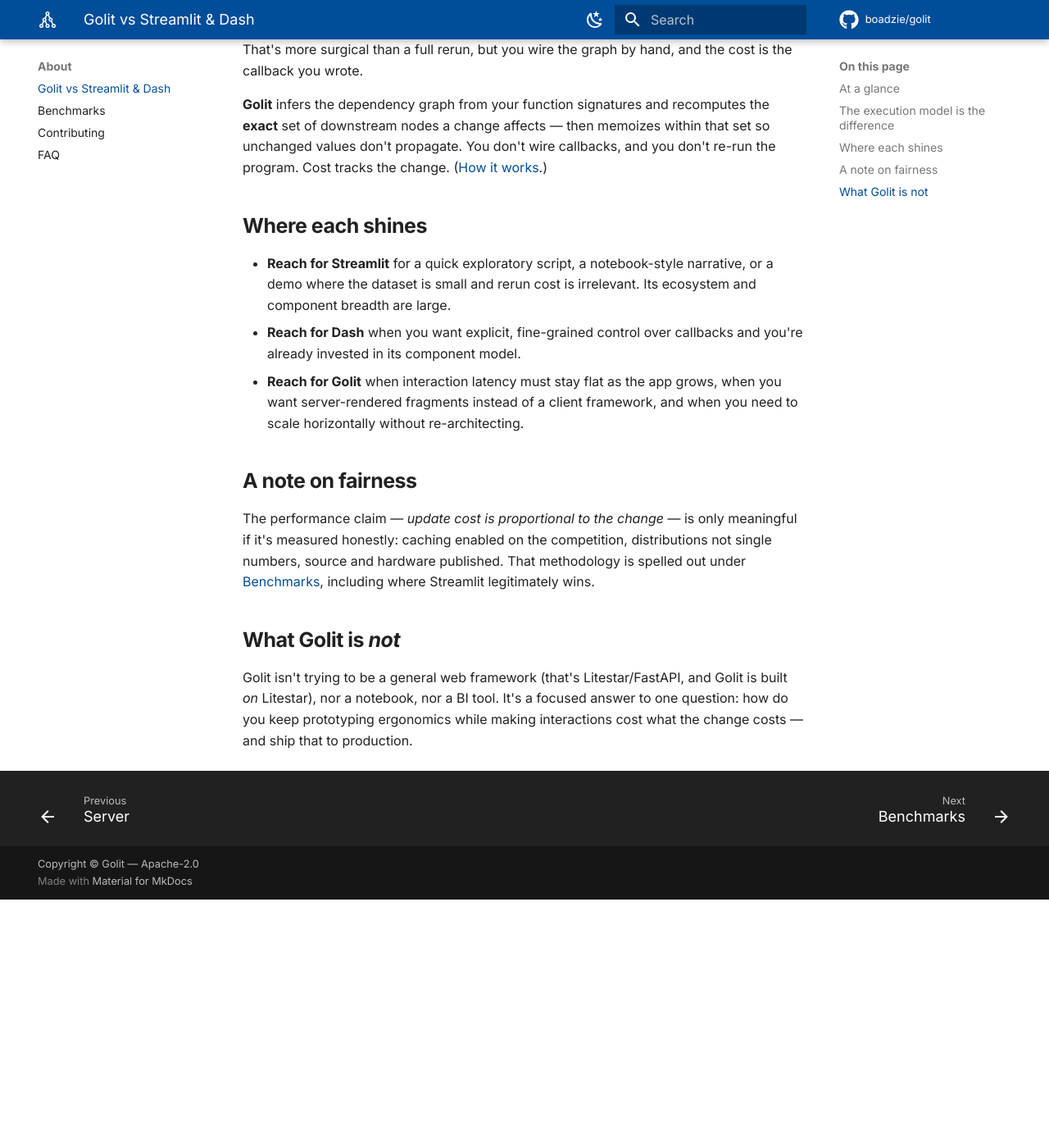
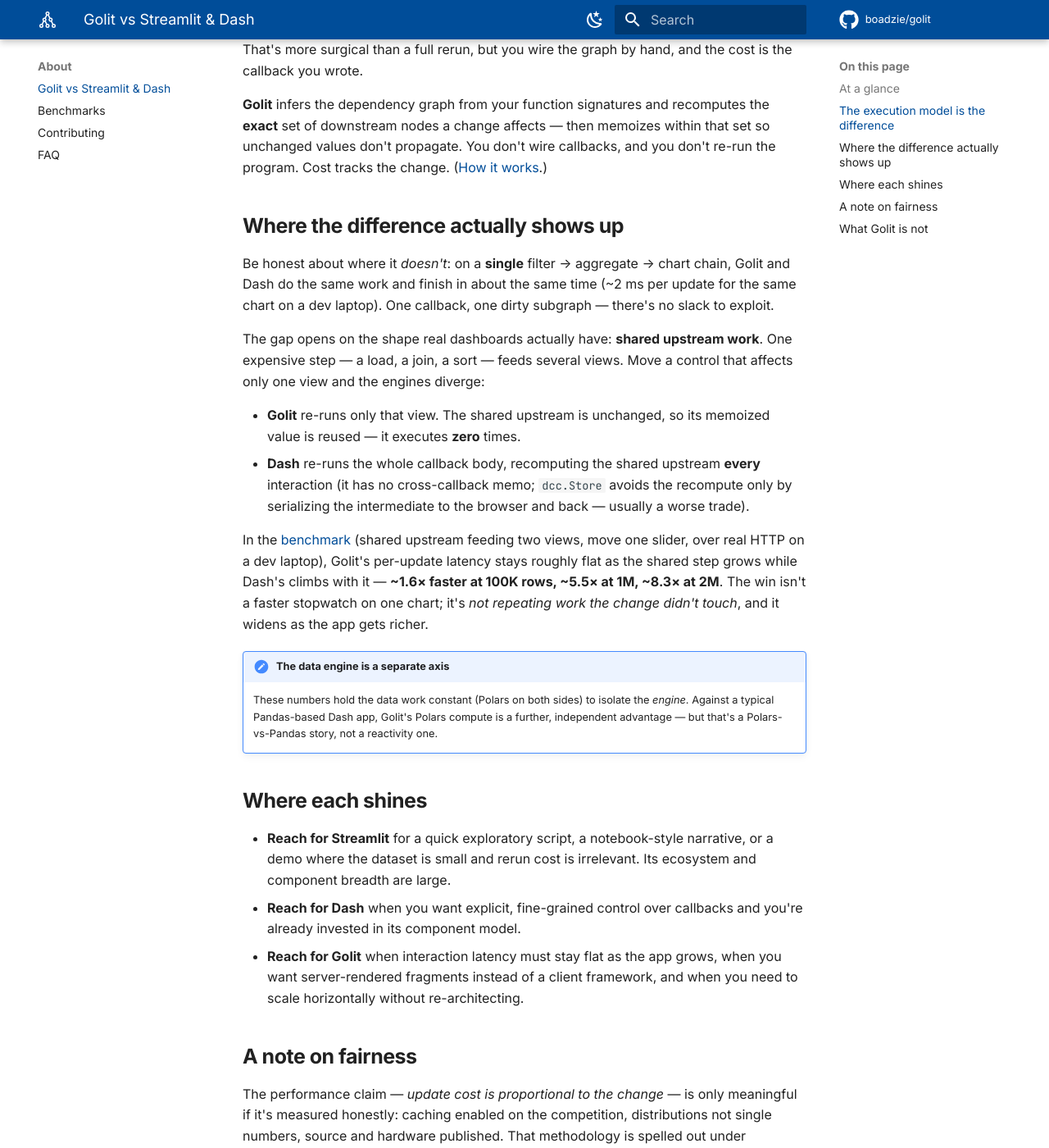
Before and after one commit to Boadzie/golit, an MkDocs documentation site: the page built from docs/about/comparison.md, in a window 1280 px wide and 1400 px high, scrolled down 937 px. Shown: the whole window at 82% size. Built offline with MkDocs 1.6.1 and Material for MkDocs 9.7.7, drawn with Linux system fonts in a browser that asks for light colours; comment, search, counter and statistics services are not loaded; before the commit the page ends 2034 px from its top, so only the background shows below that.

Commit message:
docs(comparison): add the measured memoization advantage over Dash
Be explicit that Golit and Dash tie on a single chain, and that the gap opens on
shared-upstream apps: Golit reuses the memoized upstream while Dash recomputes it
per callback. Quote the measured HTTP curve (~1.6x at 100K rows to ~8.3x at 2M) and
note dcc.Store is a worse trade. Flag that the data engine (Polars vs Pandas) is a
separate axis held constant here.

```diff
--- a/docs/about/comparison.md
+++ b/docs/about/comparison.md
@@ -22,6 +22,20 @@
 
 **Golit** infers the dependency graph from your function signatures and recomputes the **exact** set of downstream nodes a change affects — then memoizes within that set so unchanged values don't propagate. You don't wire callbacks, and you don't re-run the program. Cost tracks the change. ([How it works](../concepts/reactivity.md).)
 
+## Where the difference actually shows up
+
+Be honest about where it *doesn't*: on a **single** filter → aggregate → chart chain, Golit and Dash do the same work and finish in about the same time (~2 ms per update for the same chart on a dev laptop). One callback, one dirty subgraph — there's no slack to exploit.
+
+The gap opens on the shape real dashboards actually have: **shared upstream work**. One expensive step — a load, a join, a sort — feeds several views. Move a control that affects only one view and the engines diverge:
+
+- **Golit** re-runs only that view. The shared upstream is unchanged, so its memoized value is reused — it executes **zero** times.
+- **Dash** re-runs the whole callback body, recomputing the shared upstream **every** interaction (it has no cross-callback memo; `dcc.Store` avoids the recompute only by serializing the intermediate to the browser and back — usually a worse trade).
+
+In the [benchmark](benchmarks.md) (shared upstream feeding two views, move one slider, over real HTTP on a dev laptop), Golit's per-update latency stays roughly flat as the shared step grows while Dash's climbs with it — **~1.6× faster at 100K rows, ~5.5× at 1M, ~8.3× at 2M**. The win isn't a faster stopwatch on one chart; it's *not repeating work the change didn't touch*, and it widens as the app gets richer.
+
+!!! note "The data engine is a separate axis"
+    These numbers hold the data work constant (Polars on both sides) to isolate the *engine*. Against a typical Pandas-based Dash app, Golit's Polars compute is a further, independent advantage — but that's a Polars-vs-Pandas story, not a reactivity one.
+
 ## Where each shines
 
 - **Reach for Streamlit** for a quick exploratory script, a notebook-style narrative, or a demo where the dataset is small and rerun cost is irrelevant. Its ecosystem and component breadth are large.
```
